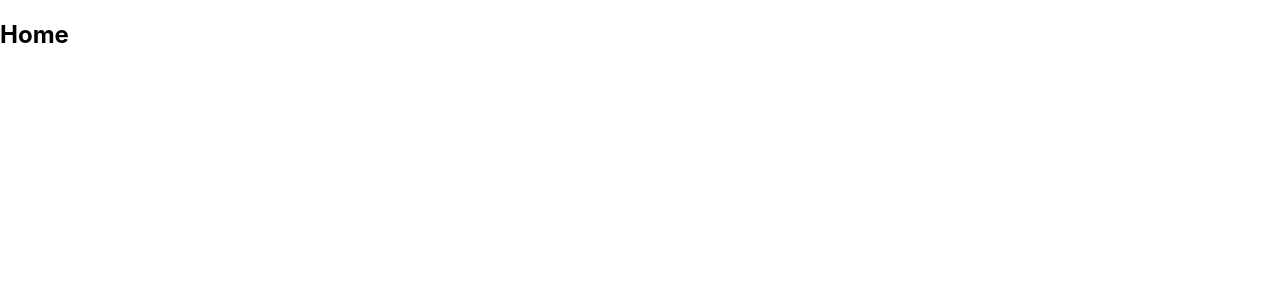
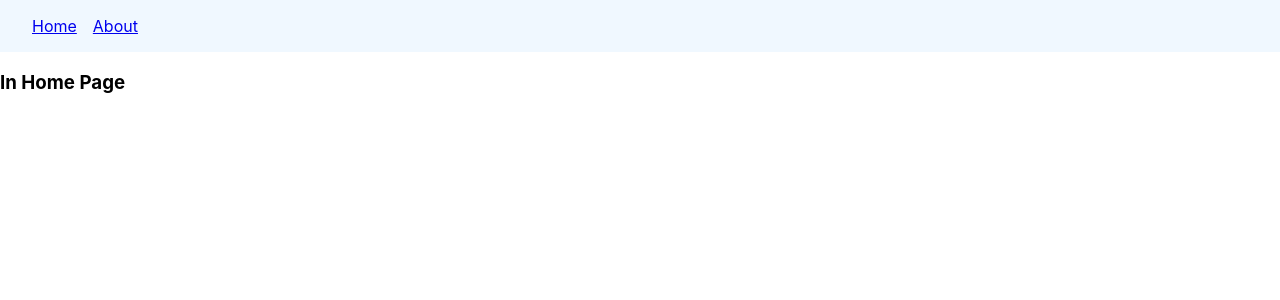
Before and after one commit to harishtm/react-router-exmp, a React (Create React App) app: page / in a window 1280 px wide. Shown: the top 300 px of the page. Built offline with nearby package versions, Linux system fonts and the light colour scheme.

Commit message:
Link usage

```diff
--- a/src/App.js
+++ b/src/App.js
@@ -2,16 +2,18 @@ import { Routes, Route } from 'react-router-dom';
 import './App.css';
 import { Home } from './components/Home';
 import { About } from './components/About';
+import { Navbar } from './components/Navbar';
 
 function App() {
   return (
-    <div>
+    <>
+      <Navbar/>
       <Routes>
         <Route path='/' element={<Home/>}/>
         <Route path='about' element={<About/>}/>
       </Routes>
 
-    </div>
+    </>
   );
 }
 
--- a/src/components/About.jsx
+++ b/src/components/About.jsx
@@ -1,9 +1,9 @@
 export const About = () => {
     return (
         <>
-            <h2>
-                About
-            </h2>
+            <h3>
+                In About Page
+            </h3>
         </>
     )
 }
--- a/src/components/Home.jsx
+++ b/src/components/Home.jsx
@@ -1,7 +1,7 @@
 export const Home = () => {
     return (
         <>
-            <h2>Home</h2>
+            <h3>In Home Page</h3>
         </>
     )
 }
--- /dev/null
+++ b/src/components/Navbar.js
@@ -0,0 +1,10 @@
+import { Link } from "react-router-dom";
+
+export const Navbar = () => {
+    return (
+        <nav>
+            <Link to='/'>Home</Link>
+            <Link to='/about'>About</Link>
+        </nav>
+    )
+}
--- a/src/index.css
+++ b/src/index.css
@@ -11,3 +11,12 @@ code {
   font-family: source-code-pro, Menlo, Monaco, Consolas, 'Courier New',
     monospace;
 }
+
+nav {
+  background-color: aliceblue;
+  padding: 16px 32px;
+}
+
+nav a {
+  margin-right: 16px;
+}
```
